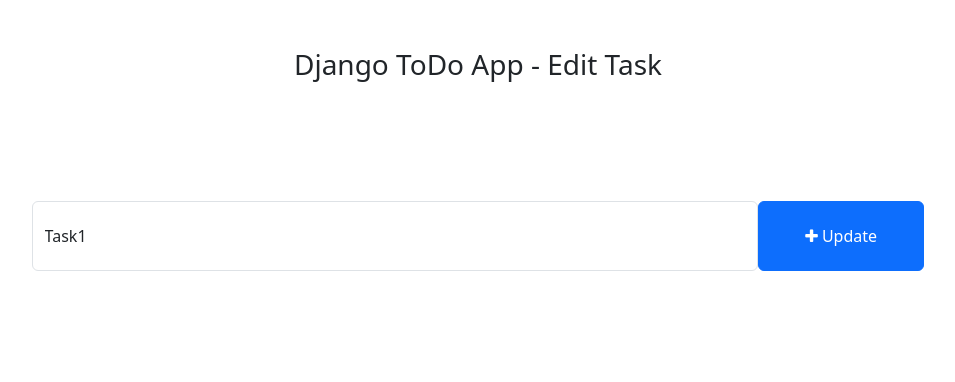
After one commit to maurya-Priti/ToDoApp, a Django app: page /todo/edit_task/3 in a window 1280 px wide. The commit adds this page. Shown: the top 382 px of the page, without its empty margins (162-1117 px from the left). Run offline with Django 5.2, Linux system fonts and the light colour scheme; data comes from the database, SQL or seed files in the repository; both versions use the stored data as it was after the commit.

Commit message:
add Task functionality

```diff
--- a/ToDoMain/views.py
+++ b/ToDoMain/views.py
@@ -2,8 +2,9 @@
 from todo.models import Task
 def home(request):
     tasks=Task.objects.filter(is_completed=False).order_by('-updated_at')
-
+    completed_tasks=Task.objects.filter(is_completed=True)
     context={
         'tasks':tasks,
+        'completed_tasks':completed_tasks,
     }
     return render(request,'home.html',context)
--- /dev/null
+++ b/templates/edit_task.html
@@ -0,0 +1,39 @@
+<!DOCTYPE html>
+<html lang="en">
+<head>
+    <meta charset="UTF-8">
+    <meta http-equiv="X-UA-Compatible" content="IE=edge">
+    <meta name="viewport" content="width=device-width, initial-scale=1.0">
+    <title>TODO LIST - Edit Task</title>
+
+    <!-- Bootstrap -->
+    <link href="https://cdn.jsdelivr.net/npm/bootstrap@5.3.0-alpha1/dist/css/bootstrap.min.css" rel="stylesheet" integrity="sha384-GLhlTQ8iRABdZLl6O3oVMWSktQOp6b7In1Zl3/Jr59b6EGGoI1aFkw7cmDA6j6gD" crossorigin="anonymous">
+    <script src="https://cdn.jsdelivr.net/npm/bootstrap@5.3.0-alpha1/dist/js/bootstrap.bundle.min.js" integrity="sha384-w76AqPfDkMBDXo30jS1Sgez6pr3x5MlQ1ZAGC+nuZB+EYdgRZgiwxhTBTkF7CXvN" crossorigin="anonymous"></script>
+    <!-- Font Awesome Icons -->
+    <link rel="stylesheet" href="https://cdnjs.cloudflare.com/ajax/libs/font-awesome/4.7.0/css/font-awesome.min.css">
+
+    <style>
+        .form-control{
+        padding: 1.375rem .75rem !important;
+    }
+    </style>
+</head>
+<body>
+
+    <div class="container">
+        <h3 class="pt-5 text-center">Django ToDo App - Edit Task</h3>
+        <div class="row">
+             <!-- To Do Edit task Form -->
+             <form action="{% url 'edit_task' task.pk %}" method="POST" >
+                {%csrf_token%}
+                <div class="form-group" style="width: auto;margin: auto; padding: 10%;">
+                    <span style="display: flex;" >
+                        <input type="text" NAME="task" class="form-control" value="{{task.task}}" >
+                        <button type="submit" class="btn btn-primary" style="width: 200px;"><i class="fa fa-plus"></i> Update</button>
+                    </span>
+                </div>
+            </form>
+        </div>
+
+</body>
+</html>
--- a/todo/urls.py
+++ b/todo/urls.py
@@ -2,5 +2,9 @@
 from. import views
 urlpatterns=[
     path('addTask/', views.addTask, name='addTask' ),
+    path('mark_as_done/<int:pk>', views.mark_as_done, name='mark_as_done' ),
+    path('mark_as_undone/<int:pk>', views.mark_as_undone, name='mark_as_undone' ),
+    path('edit_task/<int:pk>', views.edit_task, name='edit_task' ),
+    path('delete_task/<int:pk>', views.delete_task, name='delete_task' ),
 
 ]
--- a/todo/views.py
+++ b/todo/views.py
@@ -1,8 +1,40 @@
 from django.http import HttpResponse
-from django.shortcuts import render,redirect
+from django.shortcuts import render,redirect,get_object_or_404
 from .models import Task
 # Create your views here.
 def addTask(request):
     task=request.POST['task']
     Task.objects.create(task=task)
     return redirect('home')
+
+def mark_as_done(request,pk):
+    task=get_object_or_404(Task,pk=pk)
+    task.is_completed=True
+    task.save()
+    return redirect('home')
+
+def mark_as_undone(request,pk):
+    task=get_object_or_404(Task,pk=pk)
+    task.is_completed=False
+    task.save()
+    return redirect('home')
+
+def edit_task(request,pk):
+    task=get_object_or_404(Task,pk=pk)
+    if request.method=="POST":
+        updated_task=request.POST['task']
+        task.task=updated_task
+        task.save()
+        return redirect('home')
+    else:
+
+        context={
+            'task':task,
+
+        }
+    return render(request,'edit_task.html',context)
+
+def delete_task(request,pk):
+    task=get_object_or_404(Task,pk=pk)
+    task.delete()
+    return redirect('home')
```
Also changed, not shown: templates/home.html (+12 -7 lines), db.sqlite3.
